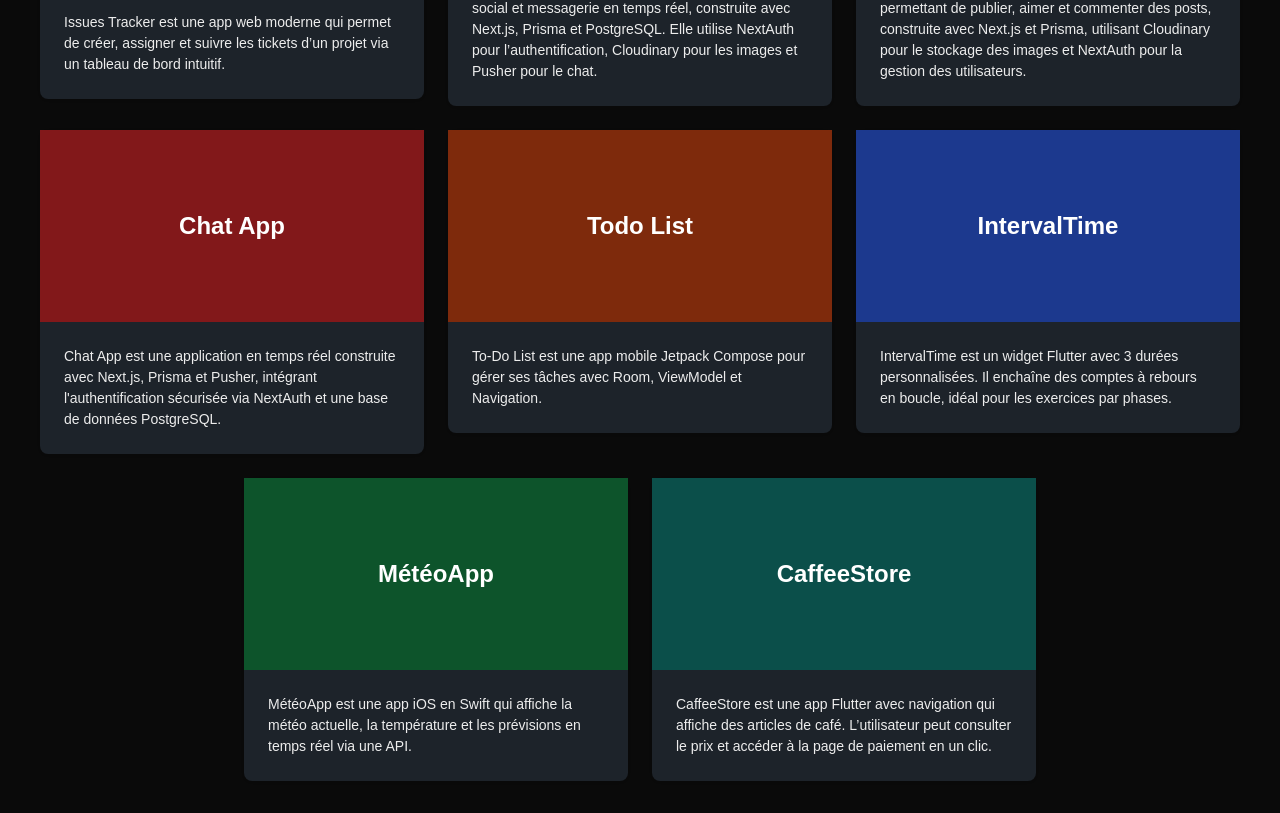
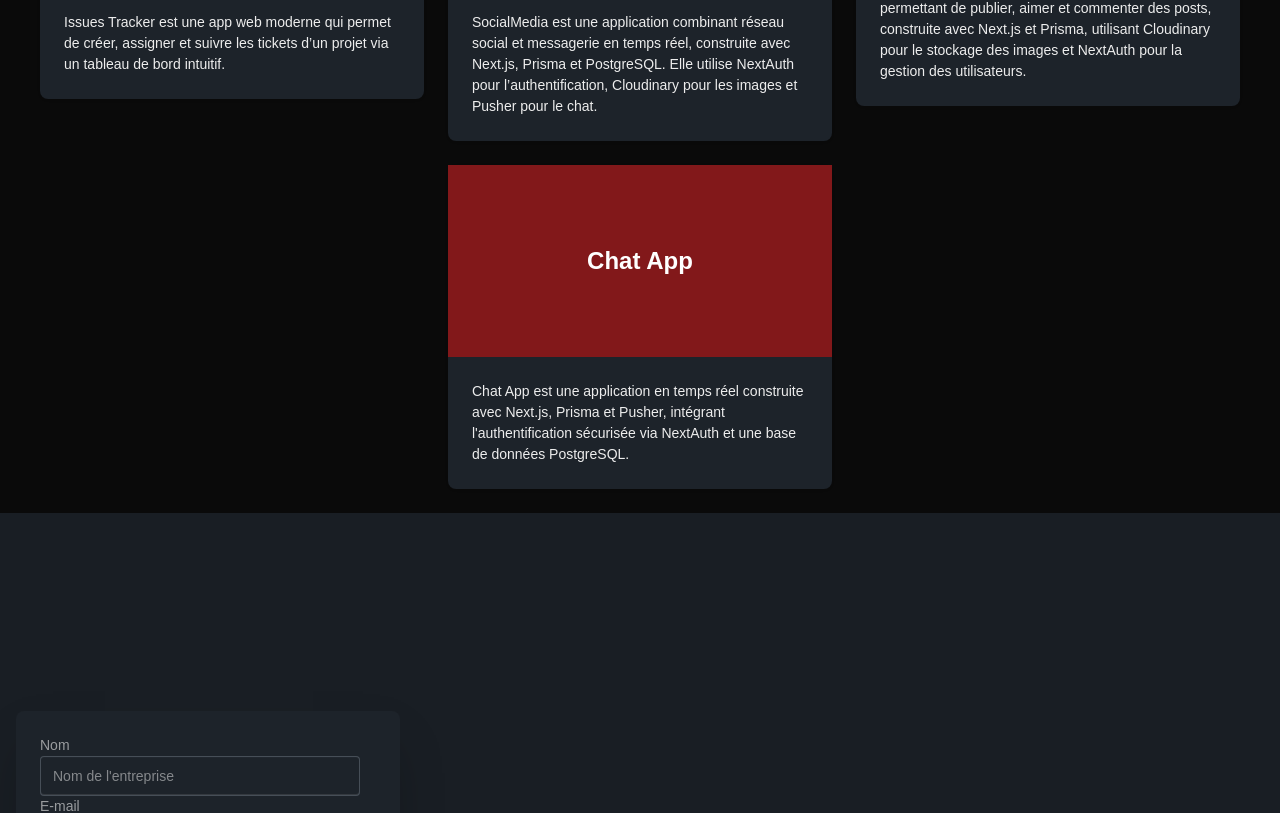
Before and after one commit to y-elmaa/p-portfolio, a Next.js app: page / in a window 1280 px wide. Shown: the part 1673-2486 px from the top of the page. Built offline with nearby package versions, Linux system fonts and the light colour scheme.

Commit message:
refacture ui

```diff
--- a/app/components/content.ts
+++ b/app/components/content.ts
@@ -18,6 +18,7 @@
       "Cloudinary",
       "Pusher",
     ],
+    image:"socialmedia.webp"
   },
   {
     Title: "Facebook Post Clone",
@@ -31,30 +32,7 @@
       "Chat App est une application en temps réel construite avec Next.js, Prisma et Pusher, intégrant l'authentification sécurisée via NextAuth et une base de données PostgreSQL.",
     Tech: ["Next.js", "Prisma", "NextAuth", "PostgreSQL", "Pusher"],
   },
-  {
-    Title: "Todo List",
-    Description:
-      "To-Do List est une app mobile Jetpack Compose pour gérer ses tâches avec Room, ViewModel et Navigation.",
-    Tech: ["kotlin", "jetpack Compose", "Navigarion", "ViewModel", "Room"],
-  },
-  {
-    Title: "IntervalTime",
-    Description:
-      "IntervalTime est un widget Flutter avec 3 durées personnalisées. Il enchaîne des comptes à rebours en boucle, idéal pour les exercices par phases.",
-    Tech: ["flutter"],
-  },
-  {
-    Title: "MétéoApp",
-    Description:
-      "MétéoApp est une app iOS en Swift qui affiche la météo actuelle, la température et les prévisions en temps réel via une API.",
-    Tech: ["Swift", "Api"],
-  },
-  {
-    Title: "CaffeeStore",
-    Description:
-      "CaffeeStore est une app Flutter avec navigation qui affiche des articles de café. L’utilisateur peut consulter le prix et accéder à la page de paiement en un clic.",
-    Tech: ["flutter"],
-  },
+  ,
 ];
 
 export const links = [
@@ -63,8 +41,5 @@
 
   "https://facbook-post.vercel.app/",
   "https://chatapp-six-kappa.vercel.app/",
-  "https://github.com/y-elmaa/ToDoList",
-  "https://github.com/y-elmaa/interval-time-",
-  "https://github.com/y-elmaa/swiftUi",
-  "https://github.com/y-elmaa/caffeeStore",
+
 ];
--- a/app/hooks/useLink.ts
+++ b/app/hooks/useLink.ts
@@ -3,7 +3,7 @@
 export const links = [
   { label: "About", href: "#About" },
   { label: "Projects", href: "#Projects" },
-  { label: "Resume", href: "#Resume" },
+
   { label: "Contact", href: "#Contact" },
 ];
 
--- a/app/page.tsx
+++ b/app/page.tsx
@@ -10,7 +10,7 @@
       <HomePage />
       <About />
       <Projects />
-      <Resume />
+
       <Contact />
     </>
   );
```
Also changed, not shown: public/socialmedia.webp (added).
